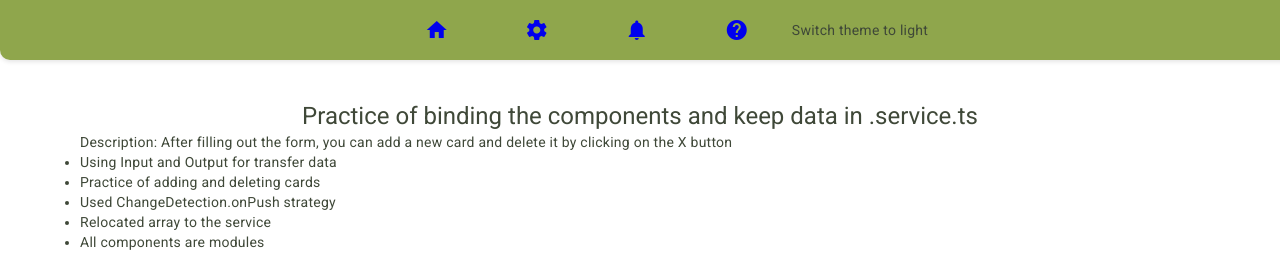
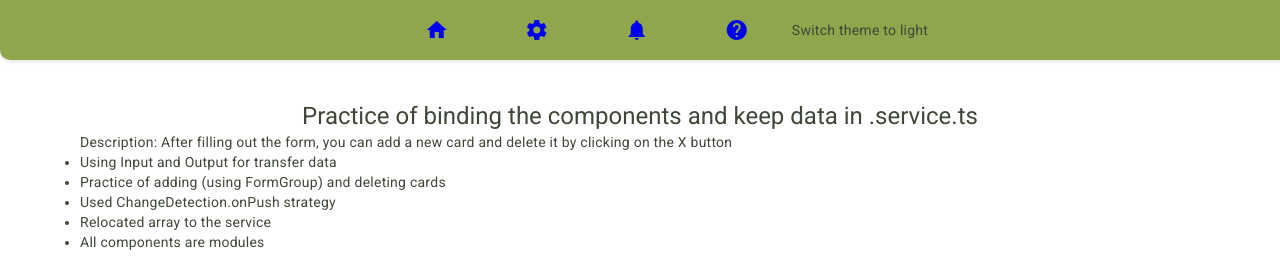
Before and after one commit to Anasta2002/Angular_beginners, an Angular app: page / in a window 1280 px wide. Shown: the top 262 px of the page. Built offline with nearby package versions, Linux system fonts and the light colour scheme; a small style sheet from the web is missing.

Commit message:
added description

```diff
--- a/src/app/app.component.css
+++ b/src/app/app.component.css
@@ -1,5 +1,6 @@
 .app_main {
   background-color: var(--bg-color-dark);
   color: var(--color-dark);
-  height: 100%;
+  height: auto;
+  min-height: 100%;
 }
--- a/src/app/home/home.component.html
+++ b/src/app/home/home.component.html
@@ -3,7 +3,7 @@
     <h1 class="page_title">{{ title }}</h1>
     <ul class='list'>Description: After filling out the form, you can add a new card and delete it by clicking on the X button
       <li>Using Input and Output for transfer data</li>
-      <li>Practice of adding and deleting cards</li>
+      <li>Practice of adding (using FormGroup) and deleting cards</li>
       <li>Used ChangeDetection.onPush strategy</li>
       <li>Relocated array to the service</li>
       <li>All components are modules</li>
--- a/src/app/questions/questions.component.html
+++ b/src/app/questions/questions.component.html
@@ -1,6 +1,6 @@
 <div class="content">
   <h1 class="page_title">{{ title }}</h1>
-  <ul class='list'>Description: Lazy loading works when a user scrolls to the bottom of the page and gives you 10 new users
+  <ul class='list'>Description: Lazy loading works when a user scrolls to the bottom of the page and gives you 20 new users
     <li>Created accordion</li>
     <li>Created images slider</li>
   </ul>
--- a/src/app/services/pagination.service.ts
+++ b/src/app/services/pagination.service.ts
@@ -10,7 +10,7 @@ export class PaginationService {
   public data$: Observable<any[]> = this.dataSubject.asObservable();
 
   private offset = 0;
-  private limit = 10;
+  private limit = 20;
 
   constructor(private http: HttpClient) {}
 
```
